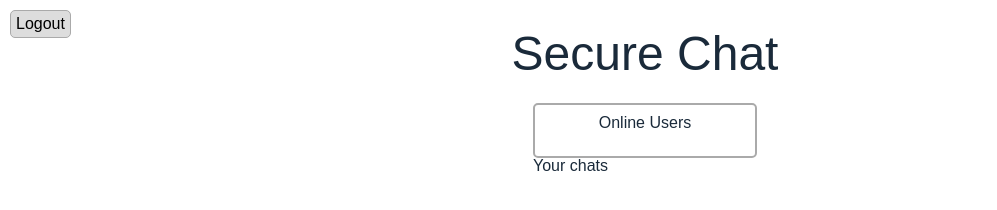
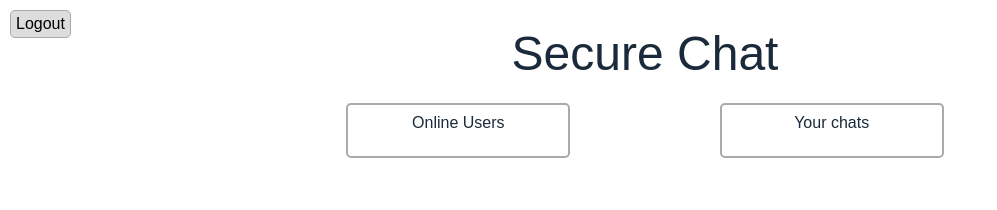
Before and after one commit to HashProjects/SecureChat, a website: page public/chat.html in a window 1280 px wide. Shown: the whole page, without its empty margins (0-997 px from the left). Drawn offline with nearby package versions, Linux system fonts and the light colour scheme; files that its build step writes are made by us from their sources; no server answers.

Commit message:
boxlist css

```diff
--- a/public/css/styles.scss
+++ b/public/css/styles.scss
@@ -95,6 +95,41 @@ p {
   top: 10px;
 }
 
+#menus {
+  display: flex;
+  align-items: space-evenly;
+  justify-content: space-evenly;
+  width: 70vw;
+}
+
+.boxList {
+  display: flex;
+  align-items: center;
+  border: 2px $border solid;
+  border-radius: 5px;
+  width: 200px;
+  padding: 10px;
+  flex-direction: column;
+  h3 {
+    margin-bottom: 15px;
+  }
+  li {
+    width: 100%;
+    padding: 5px;
+    border: 1px $border solid;
+    border-radius: 5px;
+    text-align: center;
+    cursor: pointer;
+    &:hover {
+      background-color: #efefef;
+    }
+  }
+}
+
+#chatList {
+  @extend .boxList;
+}
+
 #room {
   display: flex;
   flex-direction: row;
@@ -130,27 +165,7 @@ p {
 }
 
 #userList {
-  display: flex;
-  align-items: center;
-  border: 2px $border solid;
-  border-radius: 5px;
-  width: 200px;
-  padding: 10px;
-  flex-direction: column;
-  h3 {
-    margin-bottom: 15px;
-  }
-  li {
-    width: 100%;
-    padding: 5px;
-    border: 1px $border solid;
-    border-radius: 5px;
-    text-align: center;
-    cursor: pointer;
-    &:hover {
-      background-color: #efefef;
-    }
-  }
+  @extend .boxList;
 }
 
 li.online::after {
```
